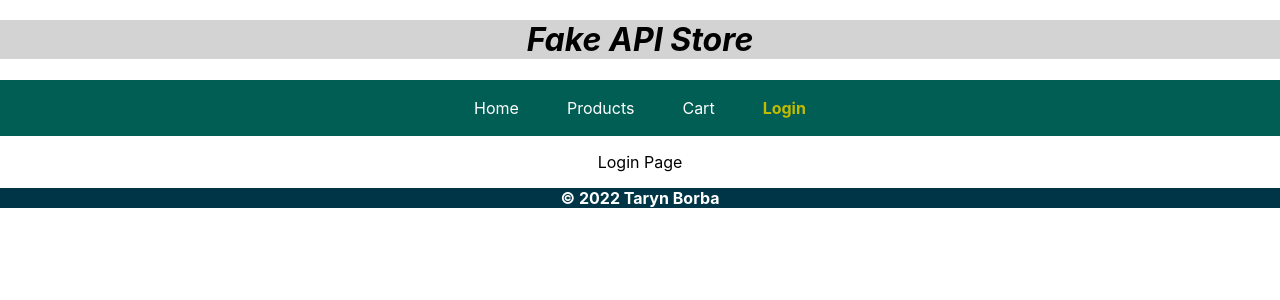
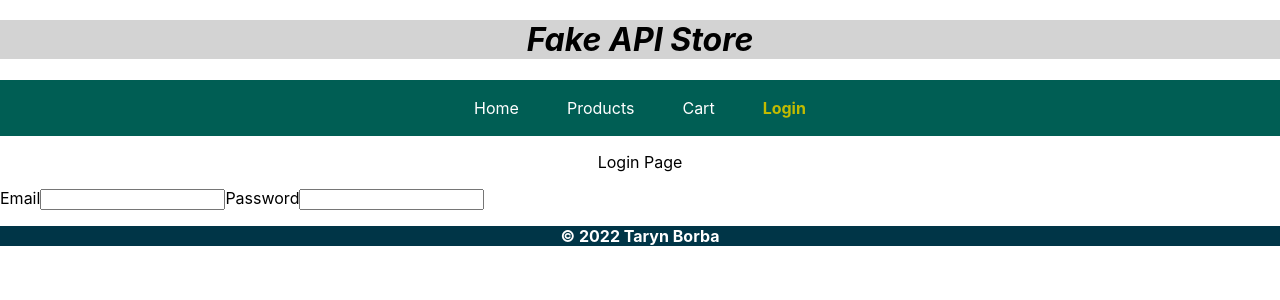
Before and after one commit to tborba1/react-final-project, a React (Create React App) app: page /login in a window 1280 px wide. Shown: the top 300 px of the page. Built offline with nearby package versions, Linux system fonts and the light colour scheme.

Commit message:
added basic form to Login page

```diff
--- a/src/components/Login.js
+++ b/src/components/Login.js
@@ -1,7 +1,26 @@
+import { useState } from "react";
+
 export default function Login () {
+
+    const [email, setEmail] = useState();
+    const [password, setPassword] = useState();
+
+
+    function handleSubmit(event) {
+        event.preventDefault();
+        console.log("Form Submitted");
+    }
+
     return (
         <>
             <p style={{textAlign: "center"}}>Login Page</p>
+            <form onSubmit={handleSubmit}>
+                <label for="Email">Email</label>
+                <input name="Email" value={email} setValue={setEmail} />
+                <label for="Password">Password</label>
+                <input name="Password" label="Password" value={password} setValue={setPassword} inputType="password" />
+
+            </form>
         </>
     );
 }
```
